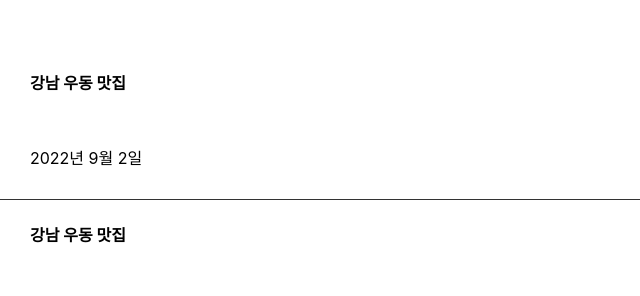
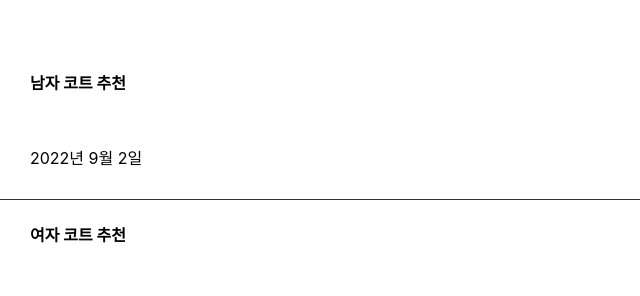
Before and after one commit to Sunghoman/React-Std, a React (Create React App) app in the folder sungho/: page / in a window 1280 px wide. Shown: the part 592-888 px from the top of the page, without its empty margins (0-640 px from the left). Built offline with nearby package versions, Linux system fonts and the light colour scheme.

Commit message:
자주 변경되는 html은 state로 빼서 저장해놓는당

```diff
--- a/sungho/src/App.js
+++ b/sungho/src/App.js
@@ -1,8 +1,9 @@
 import './App.css';
+import { useState } from 'react';
 
 function App() {
 
-  let post = "강남 우동 맛집";
+  let [post, setPost] = useState(["남자 코트 추천", "여자 코트 추천", "강남 우동 맛집"]);
 
   return (
     <div className="App">
@@ -22,11 +23,14 @@ function App() {
       </div>
 
       <div className="postList">
-        <h4>{post}</h4>
+        <h4>{post[0]}</h4>
         <p>2022년 9월 2일</p>
-        <h4>{post}</h4>
+        <h4>{post[1]}</h4>
+        <p>2022년 9월 2일</p>
+        <h4>{post[2]}</h4>
         <p>2022년 9월 2일</p>
       </div>
+
 
 
     </div>
```
